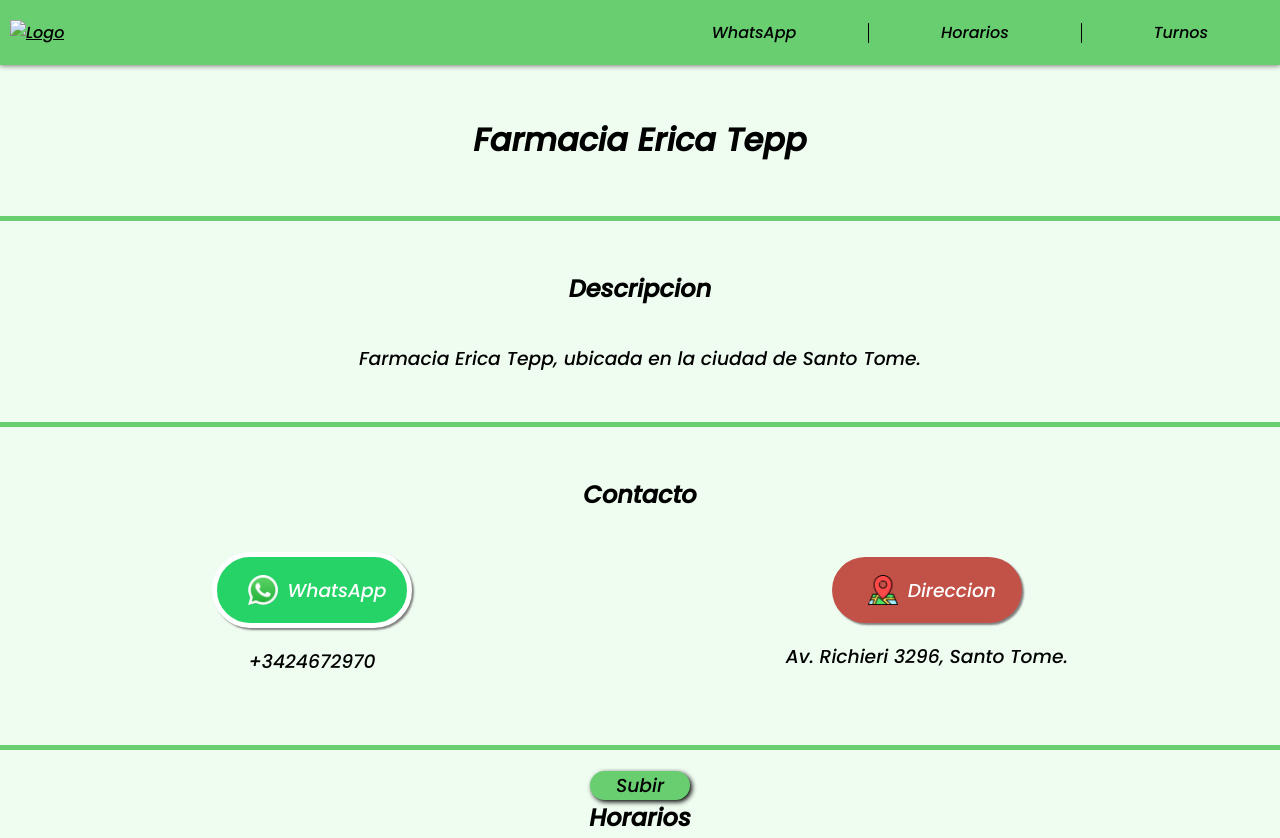
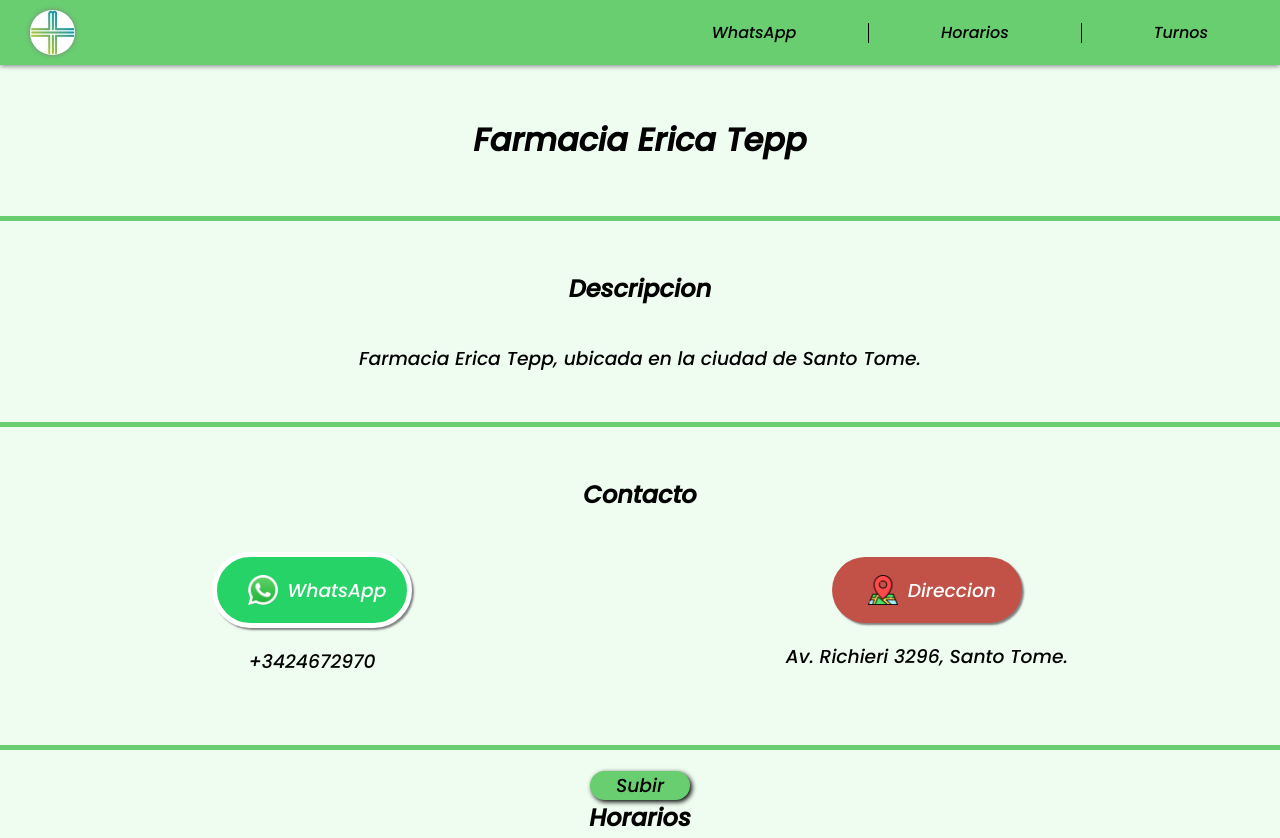
Before and after one commit to Matimrs/FarmaciaEricaTepp, a website: page index.html in a window 1280 px wide. Shown: the top 838 px of the page. Drawn offline with Linux system fonts and the light colour scheme.

Commit message:
Retoques antes de subir la pagina

```diff
--- a/index.html
+++ b/index.html
@@ -4,6 +4,7 @@
     <meta charset="UTF-8">
     <meta http-equiv="X-UA-Compatible" content="IE=edge">
     <meta name="viewport" content="width=device-width, initial-scale=1.0">
+    <link rel="shortcut icon" href="img/Logo.jpeg" type="image/x-icon">
     <link rel="preconnect" href="https://fonts.googleapis.com">
     <link rel="preconnect" href="https://fonts.gstatic.com" crossorigin>
     <link href="https://fonts.googleapis.com/css2?family=Poppins:ital,wght@1,200;1,500&display=swap" rel="stylesheet">
@@ -13,11 +14,9 @@
 </head>
 <body>
     <header id="header">
-        <nav class="navegacion">
-            <div>
-                <div>
-                <a href="#" class="nav-boton"><img src="" alt="Logo"></a>
-                </div>
+        <nav class="navegacion" >
+            <div class="div-logo">
+                <a href="#"><img src="./img/Logo.jpeg" alt="Logo" id="logo"></a>
             </div>
             <div class="div-nav">
                 <div class="nav-boton"><a href="#contacto">WhatsApp</a></div>
@@ -82,7 +81,7 @@
     <footer>
                 <div class="nav-boton"><a href="./pages/nosotros.html">Sobre Nosotros</a></div>
                 <div class="nav-boton"><a href="./pages/contacto.html">Contacto</a></div>
-                <div class="nav-boton"><a href="https://matimrs.github.io/FarmaciaMorales/">Farmacia Morales</a></div>
+                <div class="nav-boton"><a href="https://matimrs.github.io/FarmaciaMorales/" target="_blank">Farmacia Morales</a></div>
     </footer>
 </body>
 </html>
--- a/scss/layout/_header.scss
+++ b/scss/layout/_header.scss
@@ -30,10 +30,36 @@
         color: $blanco-fondo;
     }
 }
+.div-logo{
+    padding: 0px 10px;
+    display: flex;
+    justify-content: center;
+    align-items: center;
+    a{
+        display: flex;
+        justify-content: center;
+        align-items: center;
+    }
+}
+#logo{
+    height: 30px;
+    border-radius: 100%;
+    box-shadow: 0px 0px 5px grey;
+    transition: 1s;
+}
+#logo:hover{
+    transform: scale(1.05);
+}
 #main{
     margin-top: 50px;
 }
 @media (min-width: 710px){
+    .div-logo{
+        padding: 0px 30px;
+    }
+    #logo{
+        height: 45px;
+    }
     .linea-vertical{
         width: 1px;
         height: 20px;
```
Also changed, not shown: css/styles.css, img/Logo.jpeg (added).
